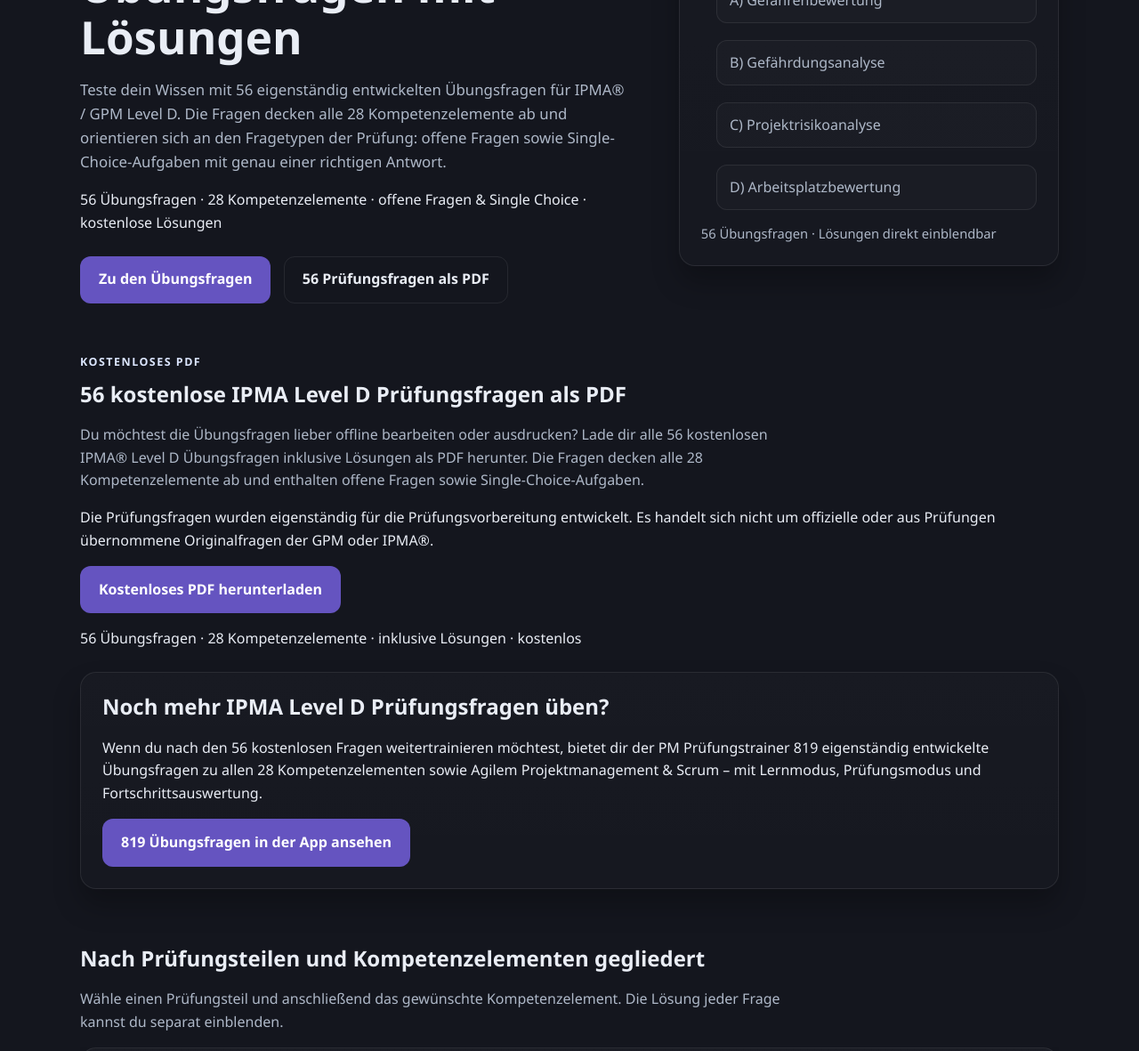
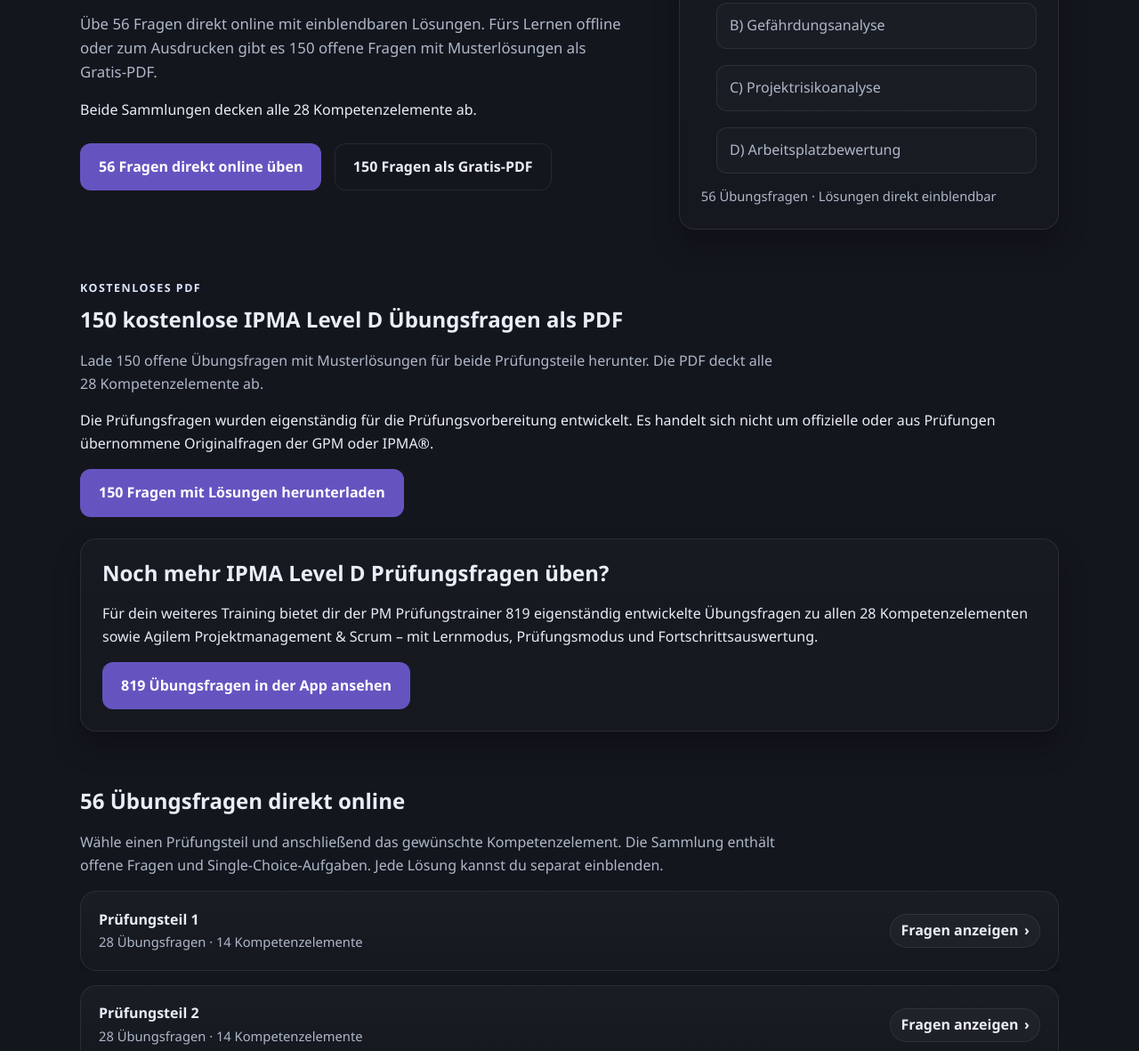
Before and after one commit to georgfr87-ux/pm-pruefungstrainer-website, a plain HTML site: page ipma-level-d-pruefungsfragen.html in a window 1280 px wide. Shown: the part 400-1581 px from the top of the page at 89% size. Drawn offline with Linux system fonts and the light colour scheme.

Commit message:
Add files via upload

```diff
--- a/ipma-level-d-pruefungsfragen.html
+++ b/ipma-level-d-pruefungsfragen.html
@@ -3,12 +3,12 @@
   <head>
     <meta charset="UTF-8" />
     <meta name="viewport" content="width=device-width, initial-scale=1.0" />
-    <title>IPMA Level D Prüfungsfragen mit Lösungen – 56 kostenlos</title>
-    <meta name="description" content="56 kostenlose IPMA Level D Prüfungsfragen mit Lösungen. Online üben oder als PDF herunterladen – offene Fragen und Single Choice zu allen 28 Kompetenzelementen." />
+    <title>IPMA Level D: Über 200 kostenlose Übungsfragen mit Lösungen</title>
+    <meta name="description" content="IPMA Level D kostenlos üben: 56 Fragen mit einblendbaren Lösungen direkt online und 150 offene Fragen mit Musterlösungen als Gratis-PDF." />
     <link rel="canonical" href="https://pm-pruefungstrainer.de/ipma-level-d-pruefungsfragen.html" />
     <meta property="og:type" content="website" />
-    <meta property="og:title" content="IPMA Level D Prüfungsfragen mit Lösungen – 56 kostenlos" />
-    <meta property="og:description" content="56 kostenlose IPMA Level D Prüfungsfragen mit Lösungen. Online üben oder als PDF herunterladen – offene Fragen und Single Choice zu allen 28 Kompetenzelementen." />
+    <meta property="og:title" content="IPMA Level D: Über 200 kostenlose Übungsfragen mit Lösungen" />
+    <meta property="og:description" content="IPMA Level D kostenlos üben: 56 Fragen mit einblendbaren Lösungen direkt online und 150 offene Fragen mit Musterlösungen als Gratis-PDF." />
     <meta property="og:url" content="https://pm-pruefungstrainer.de/ipma-level-d-pruefungsfragen.html" />
     <link rel="icon" type="image/x-icon" href="assets/images/favicon.ico" />
     <link rel="icon" type="image/png" href="assets/images/favicon.png" />
@@ -45,12 +45,12 @@
         <div class="container hero-grid">
           <div>
             <p class="eyebrow">IPMA LEVEL D PRÜFUNGSFRAGEN</p>
-            <h1>IPMA® Level D Prüfungsfragen: 56 kostenlose Übungsfragen mit Lösungen</h1>
-            <p class="lead">Teste dein Wissen mit 56 eigenständig entwickelten Übungsfragen für IPMA® / GPM Level D. Die Fragen decken alle 28 Kompetenzelemente ab und orientieren sich an den Fragetypen der Prüfung: offene Fragen sowie Single-Choice-Aufgaben mit genau einer richtigen Antwort.</p>
-            <p class="hero-facts">56 Übungsfragen · 28 Kompetenzelemente · offene Fragen &amp; Single Choice · kostenlose Lösungen</p>
+            <h1>Über 200 kostenlose Übungsfragen für IPMA® Level D</h1>
+            <p class="lead">Übe 56 Fragen direkt online mit einblendbaren Lösungen. Fürs Lernen offline oder zum Ausdrucken gibt es 150 offene Fragen mit Musterlösungen als Gratis-PDF.</p>
+            <p class="hero-facts">Beide Sammlungen decken alle 28 Kompetenzelemente ab.</p>
             <div class="cta-row">
-              <a href="#fragen" class="button button-primary">Zu den Übungsfragen</a>
-              <a href="downloads/ipma-level-d-pruefungsfragen-kostenlos.pdf" class="button button-secondary" download>56 Prüfungsfragen als PDF</a>
+              <a href="#fragen" class="button button-primary">56 Fragen direkt online üben</a>
+              <a href="#gratis-pdf" class="button button-secondary">150 Fragen als Gratis-PDF</a>
             </div>
           </div>
           <div class="panel hero-card hero-question-preview">
@@ -67,18 +67,17 @@
         </div>
       </section>
 
-      <section class="content-section">
+      <section id="gratis-pdf" class="content-section">
         <div class="container">
           <p class="eyebrow">KOSTENLOSES PDF</p>
-          <h2>56 kostenlose IPMA Level D Prüfungsfragen als PDF</h2>
-          <p class="section-intro">Du möchtest die Übungsfragen lieber offline bearbeiten oder ausdrucken? Lade dir alle 56 kostenlosen IPMA® Level D Übungsfragen inklusive Lösungen als PDF herunter. Die Fragen decken alle 28 Kompetenzelemente ab und enthalten offene Fragen sowie Single-Choice-Aufgaben.</p>
+          <h2>150 kostenlose IPMA Level D Übungsfragen als PDF</h2>
+          <p class="section-intro">Lade 150 offene Übungsfragen mit Musterlösungen für beide Prüfungsteile herunter. Die PDF deckt alle 28 Kompetenzelemente ab.</p>
           <p>Die Prüfungsfragen wurden eigenständig für die Prüfungsvorbereitung entwickelt. Es handelt sich nicht um offizielle oder aus Prüfungen übernommene Originalfragen der GPM oder IPMA®.</p>
-          <a href="downloads/ipma-level-d-pruefungsfragen-kostenlos.pdf" class="button button-primary" download>Kostenloses PDF herunterladen</a>
-          <p class="hero-facts">56 Übungsfragen · 28 Kompetenzelemente · inklusive Lösungen · kostenlos</p>
+          <a href="downloads/ipma-level-d-pruefungsfragen-kostenlos.pdf" class="button button-primary" download>150 Fragen mit Lösungen herunterladen</a>
 
           <div class="panel section-copy exam-training-info" style="margin-top:1.5rem;">
             <h2>Noch mehr IPMA Level D Prüfungsfragen üben?</h2>
-            <p>Wenn du nach den 56 kostenlosen Fragen weitertrainieren möchtest, bietet dir der PM Prüfungstrainer 819 eigenständig entwickelte Übungsfragen zu allen 28 Kompetenzelementen sowie Agilem Projektmanagement &amp; Scrum – mit Lernmodus, Prüfungsmodus und Fortschrittsauswertung.</p>
+            <p>Für dein weiteres Training bietet dir der PM Prüfungstrainer 819 eigenständig entwickelte Übungsfragen zu allen 28 Kompetenzelementen sowie Agilem Projektmanagement &amp; Scrum – mit Lernmodus, Prüfungsmodus und Fortschrittsauswertung.</p>
             <a href="app.html" class="button button-primary">819 Übungsfragen in der App ansehen</a>
           </div>
         </div>
@@ -86,8 +85,8 @@
 
       <section id="fragen" class="content-section">
         <div class="container">
-          <h2>Nach Prüfungsteilen und Kompetenzelementen gegliedert</h2>
-          <p class="section-intro">Wähle einen Prüfungsteil und anschließend das gewünschte Kompetenzelement. Die Lösung jeder Frage kannst du separat einblenden.</p>
+          <h2>56 Übungsfragen direkt online</h2>
+          <p class="section-intro">Wähle einen Prüfungsteil und anschließend das gewünschte Kompetenzelement. Die Sammlung enthält offene Fragen und Single-Choice-Aufgaben. Jede Lösung kannst du separat einblenden.</p>
 
           <details class="exam-part">
             <summary><span><strong>Prüfungsteil 1</strong><small>28 Übungsfragen · 14 Kompetenzelemente</small></span><span class="summary-action">Fragen anzeigen <span aria-hidden="true">›</span></span></summary>
@@ -227,7 +226,7 @@
         <div class="container">
           <div class="panel section-copy">
             <h2>Mit 819 Übungsfragen weitertrainieren</h2>
-            <p>Du möchtest nach den 56 kostenlosen Übungsfragen systematisch weitertrainieren? Der PM Prüfungstrainer bietet dir 819 Übungsfragen sowie Lernmodus, realistische Prüfungssimulationen, ausführliche Musterlösungen und Fortschrittsauswertung.</p>
+            <p>Du möchtest systematisch weitertrainieren? Der PM Prüfungstrainer bietet dir 819 Übungsfragen sowie Lernmodus, realistische Prüfungssimulationen, ausführliche Musterlösungen und Fortschrittsauswertung.</p>
             <ul class="feature-list">
               <li>819 Übungsfragen</li>
               <li>offene Fragen &amp; Single Choice</li>
```
Also changed, not shown: index.html (+2 -1 lines), ipma-level-d-pruefungsvorbereitung.html (+3 -3 lines).
